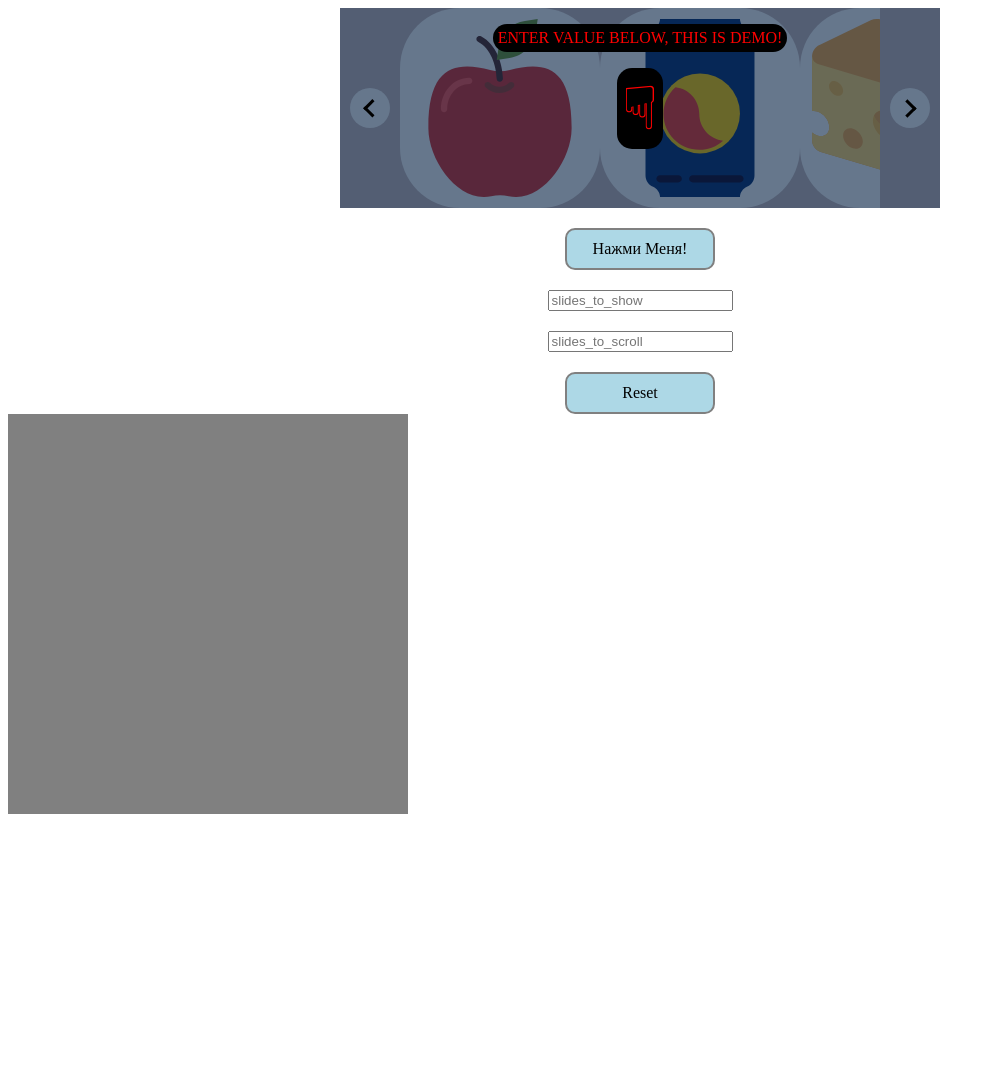
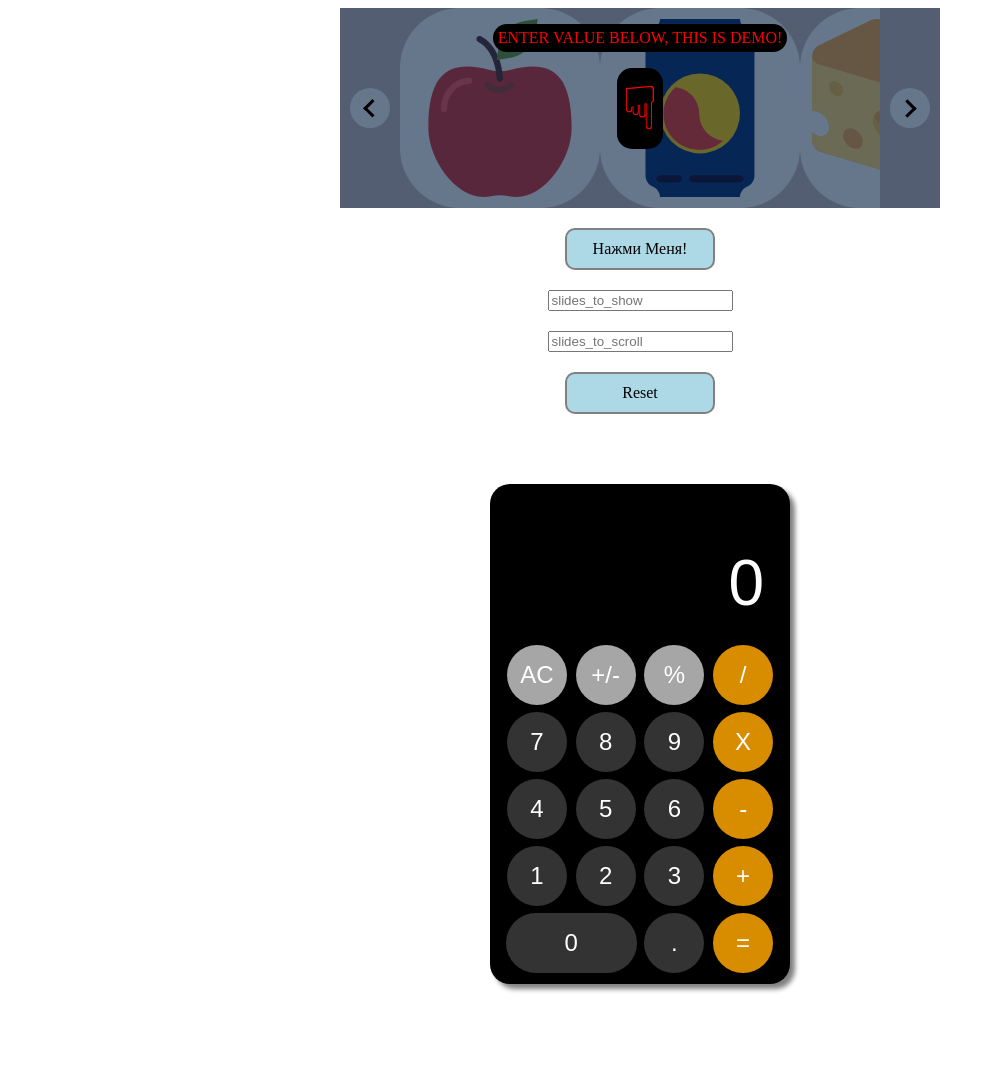
Before and after one commit to EHOTb/webdad_js, a website built with webpack: page template.html in a window 1280 px wide. Shown: the whole page, without its empty margins (0-995 px from the left). Before the commit the page ends 822 px from the top, so only its background shows below. Built offline with nearby package versions, Linux system fonts and the light colour scheme.

Commit message:
init: calculator html+css

```diff
--- a/src/calc/calc.css
+++ b/src/calc/calc.css
@@ -1,5 +1,71 @@
 .wrapper__calc {
-    width: 400px;
-    height: 400px;
-    background-color: gray;
+    height: 600px;
 }
+
+.calc__main {
+    margin: 70px auto;
+    width: 300px;
+    height: 500px;
+    border-radius: 20px;
+    background-color: black;
+    color: #fff;
+    font-family: Arial, "Helvetica Neue", Helvetica, sans-serif;
+    padding: 16px;
+    box-shadow: 5px 5px 5px gray;
+}
+
+.calc__screen {
+    height: 130px;
+    padding: 10px;
+    display: flex;
+    text-align: right;
+    flex-direction: column;
+    justify-content: flex-end;
+    margin-bottom: 15px;
+}
+
+.calc__screen p {
+    font-size: 4rem;
+    margin: 0;
+}
+
+.calc__buttons {
+    display: grid;
+    grid-template-areas: "ac plus-minus percent division" "seven eight nine multiply" "four five six minus" "one two three plus" "zero zero dot equal";
+    grid-gap: 7px;
+    justify-items: center;
+}
+
+.calc__button {
+    width: 60px;
+    height: 60px;
+    background: #333;
+    border-radius: 50%;
+    text-align: center;
+    line-height: 60px;
+    font-size: 1.5rem;
+    cursor: pointer;
+    user-select: none;
+}
+
+.zero {
+    grid-area: zero;
+    width: 100%;
+    border-radius: 35px;
+}
+
+.calc__button:hover {
+    filter: brightness(130%);
+}
+
+.calc__button:active {
+    filter: brightness(80%);
+}
+
+.bg-gray {
+    background: #a6a6a6;
+}
+
+.bg-orange {
+    background: rgb(216, 140, 0);
+}
--- a/src/calc/calc.js
+++ b/src/calc/calc.js
@@ -0,0 +1,35 @@
+window.onload = function() {
+    let first = "";
+    let second = "";
+    let operand = "";
+    let finish = "";
+
+    let buttons = document.querySelector("calc__main");
+
+    let screen = document.querySelector("calc__screen p");
+
+    document.querySelector("calc__buttons").onclick = (event) => {
+        if (!event.target.classList.contains("calc__button")) return;
+        console.log(event.target.textContent);
+    };
+    console.log("hello");
+
+    function clearScreen() {}
+
+    function operator(e) {
+        switch (operator) {
+            case "+":
+                first + second;
+                break;
+            case "-":
+                first - second;
+                break;
+            case "X":
+                first * second;
+                break;
+            case "/":
+                first / second;
+                break;
+        }
+    }
+};
--- a/src/slider/slider.css
+++ b/src/slider/slider.css
@@ -2,7 +2,7 @@
     box-sizing: border-box;
 }
 
-.wrapper__silder {
+.wrapper__first {
     width: 600px;
     margin: 0 auto;
     position: relative;
--- a/template.html
+++ b/template.html
@@ -11,7 +11,8 @@
 
 <body>
     <div class="wrapper">
-        <div class="wrapper__silder">
+        <div class="wrapper__slider">
+            <div class="wrapper__first">
 
                 <div class="demo">
                     <p>Enter Value below, this is demo!</p><br>
@@ -62,8 +63,40 @@
                     Reset
                 </div>
             </div>
-        <div class="wrapper__calc"></div>
+        </div>
+        <div class="wrapper__calc">
+            <div class="calc__main">
+                <div class="calc__screen">
+                    <p>0</p>
+                </div>
+                <div class="calc__buttons">
+                    <div class="calc__button ac bg-gray">AC</div>
+                    <div class="calc__button plus-minus  bg-gray">+/-</div>
+                    <div class="calc__button percent  bg-gray">%</div>
+                    <div class="calc__button divide bg-orange">/</div>
 
+                    <div class="calc__button seven">7</div>
+                    <div class="calc__button eight">8</div>
+                    <div class="calc__button nine">9</div>
+                    <div class="calc__button multiply bg-orange">X</div>
+
+                    <div class="calc__button four">4</div>
+                    <div class="calc__button five">5</div>
+                    <div class="calc__button six">6</div>
+                    <div class="calc__button minus bg-orange">-</div>
+
+                    <div class="calc__button one">1</div>
+                    <div class="calc__button two">2</div>
+                    <div class="calc__button three">3</div>
+                    <div class="calc__button plus  bg-orange">+</div>
+
+                    <div class="calc__button zero">0</div>
+                    <div class="calc__button dot">.</div>
+                    <div class="calc__button equal bg-orange">=</div>
+
+                </div>
+            </div>
+        </div>
     </div>
 
 
```
Lines whose indentation alone changed are shown as unchanged.
